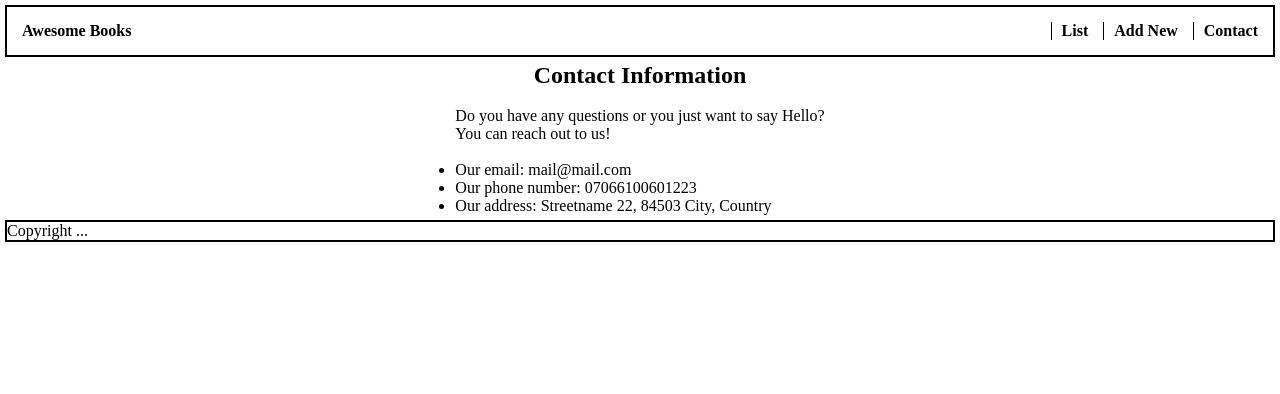
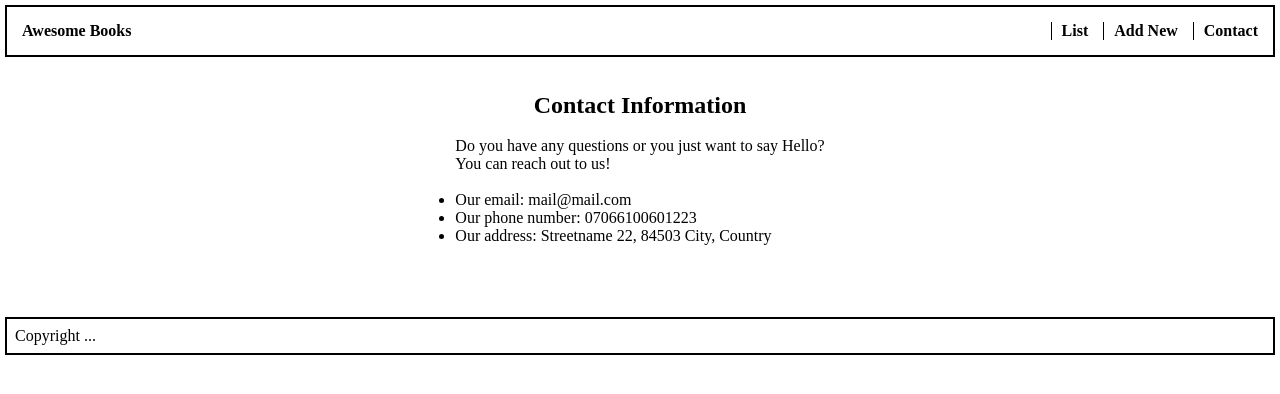
Before and after one commit to alvaroiporre/Awesome-Books, a website: page index.html in a window 1280 px wide. Both pictures are taken after a click on the link "Contact". Drawn offline with Linux system fonts and the light colour scheme.

Commit message:
Add styling to contact and add book section

```diff
--- a/index.html
+++ b/index.html
@@ -21,9 +21,9 @@
 
     </header>
     <main class="main">
-        <section class="books" id="books">
-            <h1 class="page-title">All awesome books</h1>
-        </section>
+            <section class="books" id="books">
+                <h1 class="page-title">All awesome books</h1>
+            </section>
         <section class="add-book" id="add-book">
             <h2 class="ad-new-book">Add a new book</h2>
             <form action="" method="POST" class="form-elements">
@@ -33,9 +33,9 @@
             </form>
         </section>
         <section class="contact" id="contact">
-            <h2>Contact Information</h2> <br>
+            <h2 class="contact-info">Contact Information</h2> <br>
             <p>Do you have any questions or you just want to say Hello?<br>You can reach out to us! </p><br>
-            <ul>
+            <ul class="contact-details">
                 <li>Our email: mail@mail.com</li>
                 <li>Our phone number: 07066100601223</li>
                 <li>Our address: Streetname 22, 84503 City, Country</li>
@@ -44,7 +44,7 @@
         </section>
     </main>
     <footer>
-        <p>Copyright ...</p>
+        <p class="copy-right">Copyright ...</p>
     </footer>
     <script src="index.js"></script>
 </body>
--- a/styles.css
+++ b/styles.css
@@ -124,6 +124,18 @@ footer {
   border: black solid 2px;
 }
 
+.contact, .add-book {
+  min-height: 250px;
+}
+
 .contact h2 {
   text-align: center;
 }
+
+.contact-info {
+  margin-top: 30px;
+}
+
+.copy-right {
+  padding: 8px;
+}
```
